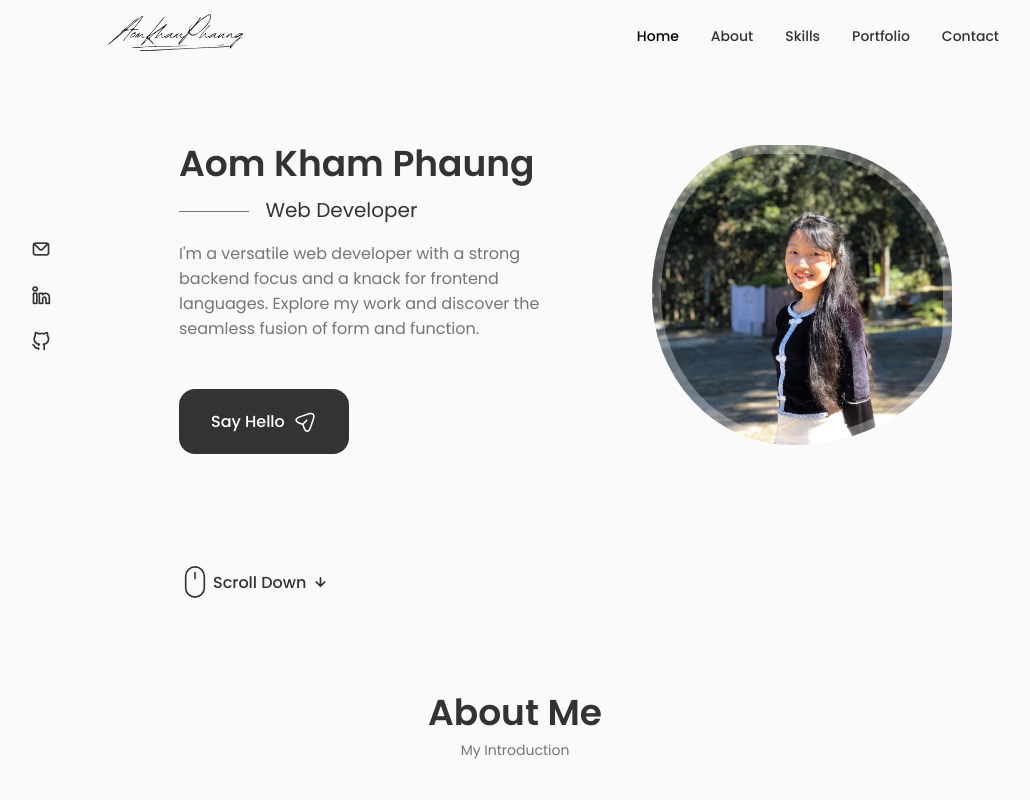
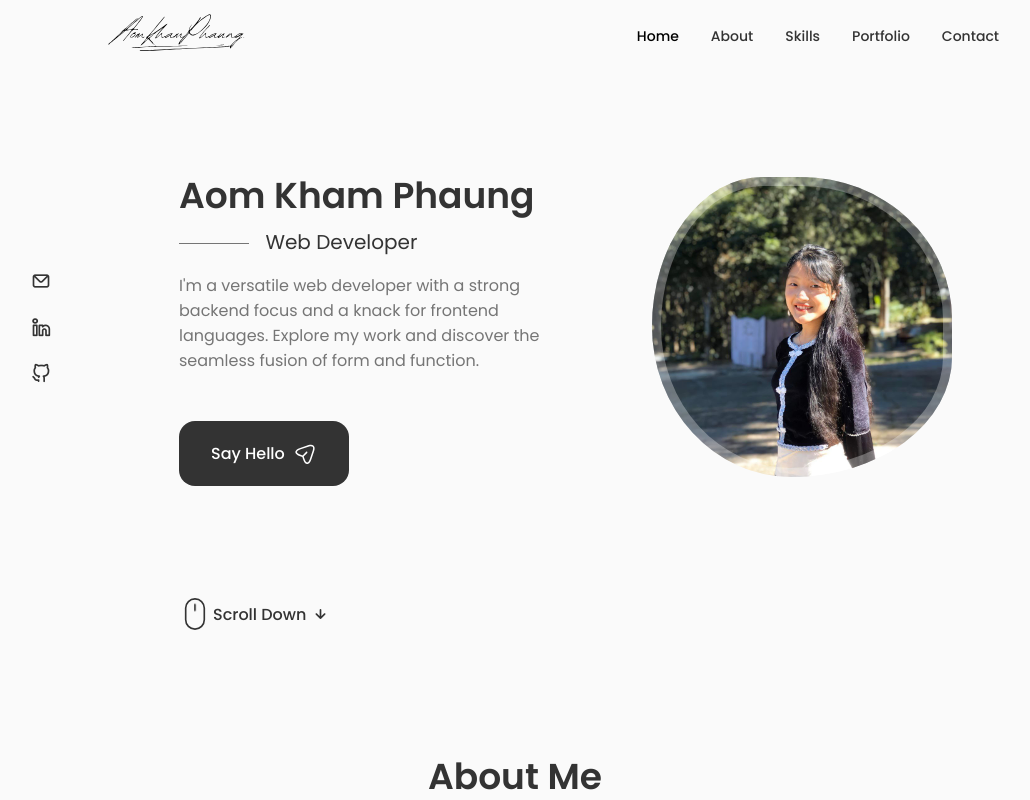
Before and after one commit to aomkhamphaung/portfolio, a React (Create React App) app: page / in a window 1280 px wide. Shown: the top 800 px of the page, without its empty margins (125-1155 px from the left). Built offline with nearby package versions, Linux system fonts and the light colour scheme.

Commit message:
change: adjust padding in section

```diff
--- a/src/App.css
+++ b/src/App.css
@@ -115,7 +115,7 @@ img {
 
 /*=============== REUSABLE CSS CLASSES ===============*/
 .section {
-  padding: 3rem 0 2rem;
+  padding: 5rem 0 2rem;
 }
 
 .section__title {
```
